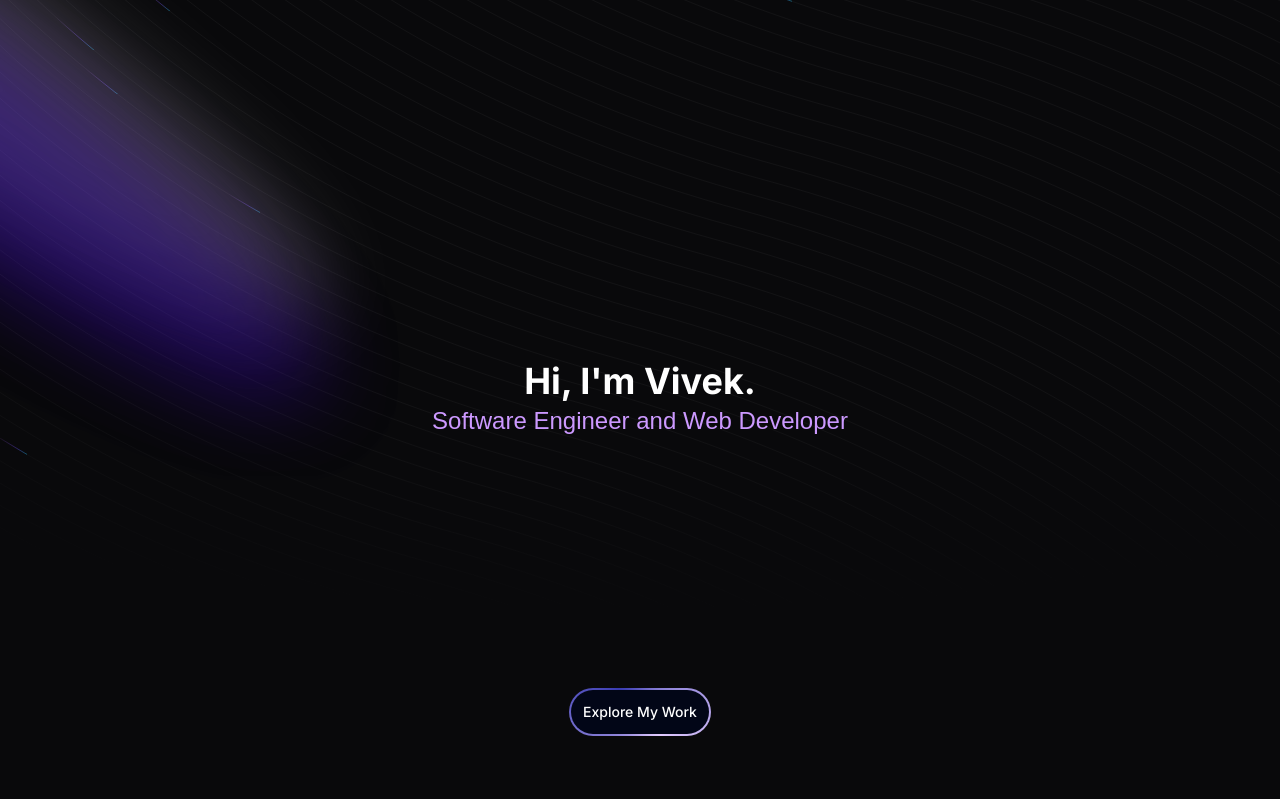
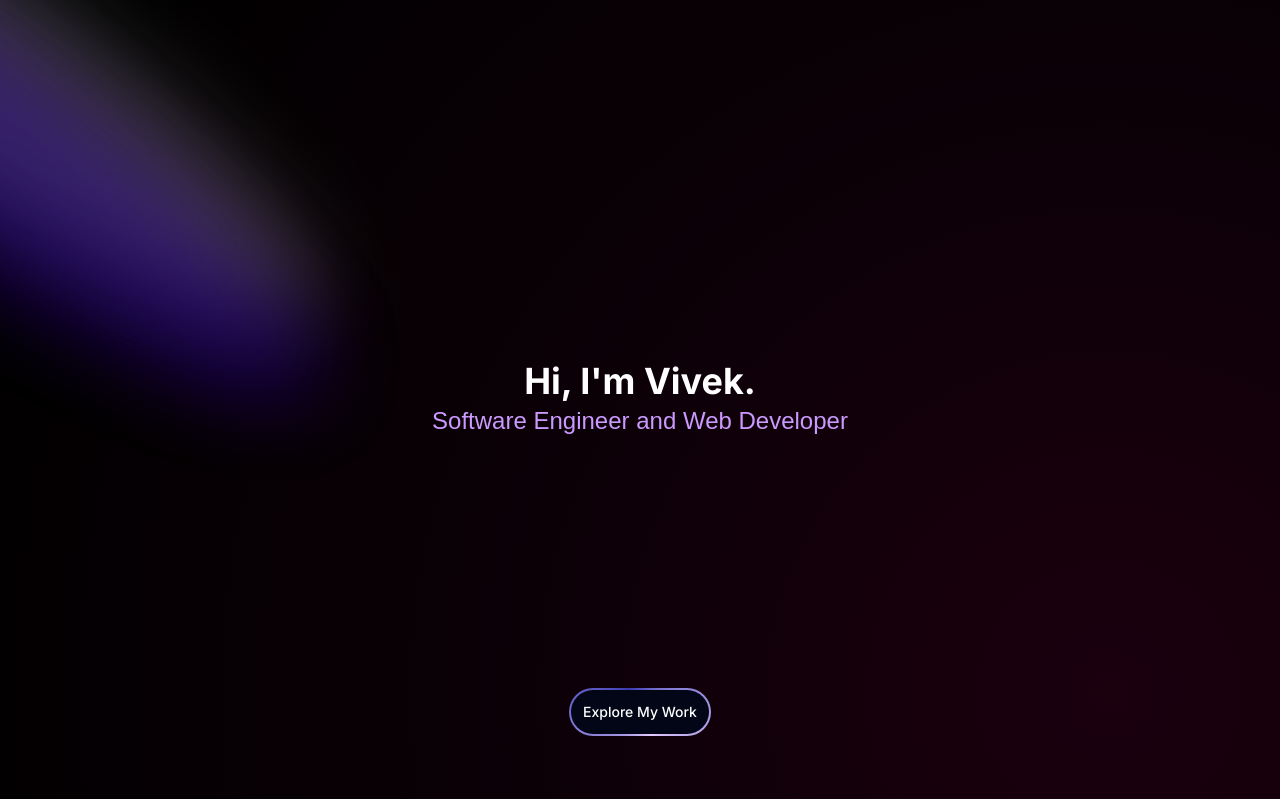
Before and after one commit to viv500/Portfolio, a Next.js app: page / in a window 1280 px wide. Shown: the top 799 px of the page. Built offline with nearby package versions, Linux system fonts and the light colour scheme.

Commit message:
removed background beams for desktop too smh... this is not working out

```diff
--- a/components/Hero.css
+++ b/components/Hero.css
@@ -51,3 +51,17 @@
     opacity: 1 !important; /* Fade in */
     transform: translateY(0) !important; /* Move into view */
 }
+
+
+body {
+    margin: 0;
+    height: 100vh;
+    background: radial-gradient(circle, #1b000e, #0a0006, #000000);
+    background-size: 150% 150%;
+    animation: pulsate 8s ease-in-out infinite;
+}
+
+@keyframes pulsate {
+    0%, 100% { background-size: 150% 150%; }
+    50% { background-size: 200% 200%; }
+}
--- a/components/Hero.tsx
+++ b/components/Hero.tsx
@@ -61,9 +61,11 @@ const Hero = () => {
                 <Spotlight className="-top-1 -left-10 md:-left-32 h-screen" fill="purple" />
                 <Spotlight className="top-15 -left-10 md:-left-32 h-screen" fill="blue" />
 
+                {/*
                 <div className="hidden md:hidden lg:block">
                     <BackgroundBeams />
                 </div>
+                */}
 
 
             </div>
```
